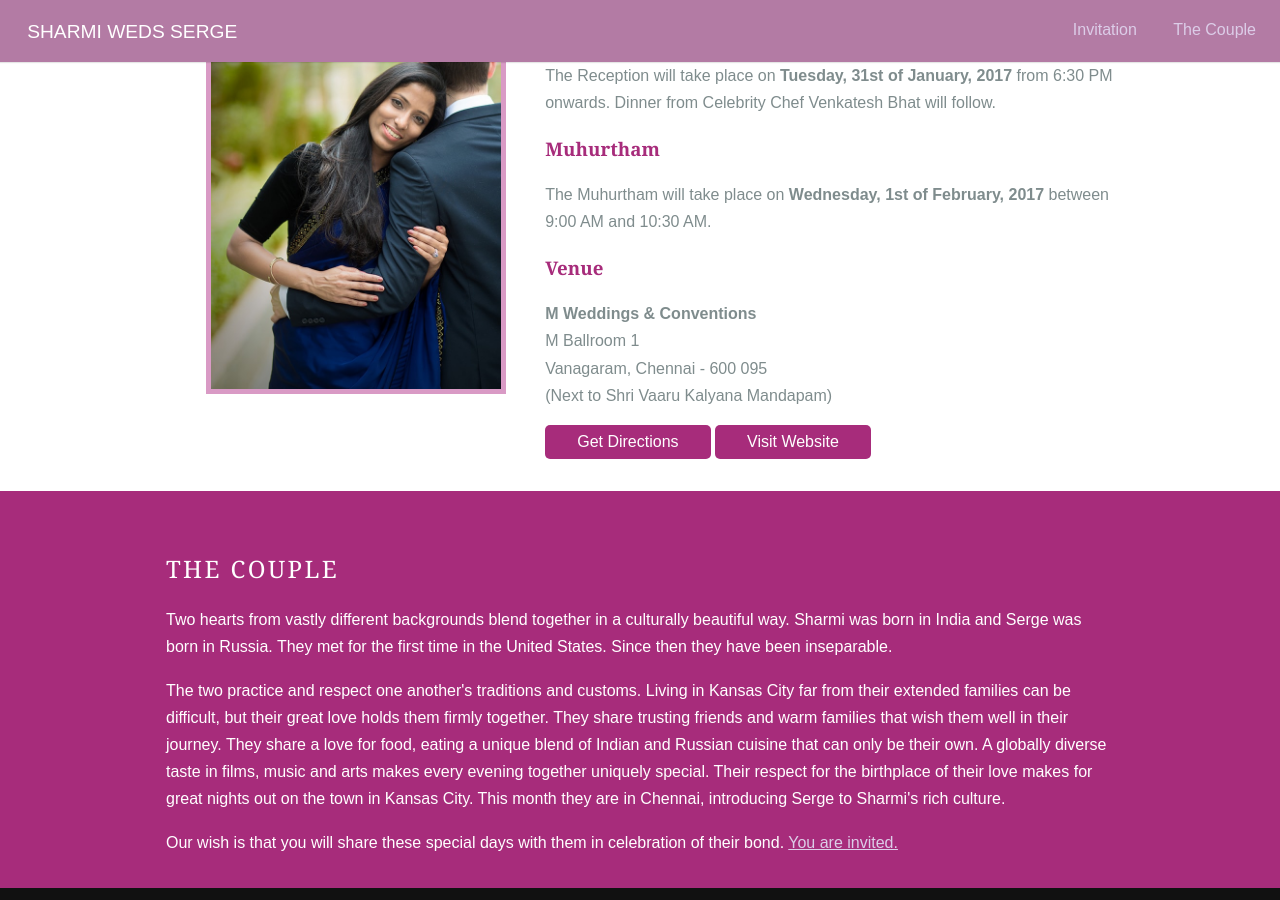
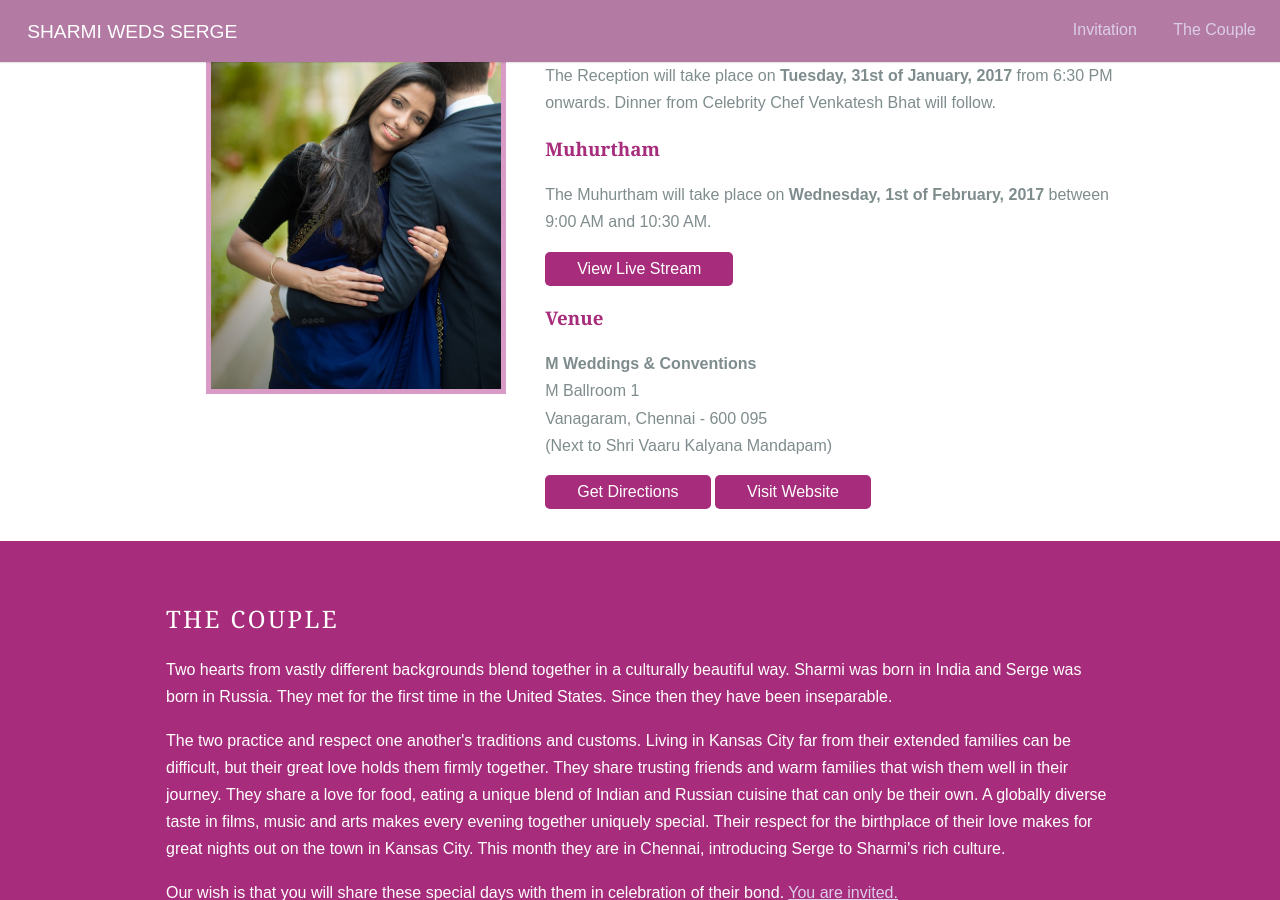
Before and after one commit to Dejital/dejital.github.com, a Jekyll site: the page wedding.html, which Jekyll copies as it is, in a window 1280 px wide and 900 px high, scrolled down 882 px. Built offline with Jekyll 4.4.1, drawn with Linux system fonts in a browser that asks for light colours.

Commit message:
Add live stream link

```diff
--- a/wedding.html
+++ b/wedding.html
@@ -49,7 +49,9 @@
             <p>
                 The Muhurtham will take place on <b>Wednesday, 1st of February, 2017</b> between 9:00 AM and 10:30 AM. <br />
             </p>
-
+            <a class="pure-button" target="_blank" href="http://www.purpleknot.com/sharmilawedsserge">
+                View Live Stream
+            </a>
             <h3>Venue</h3>
             <p>
                 <b>M Weddings & Conventions</b> <br/>
```
